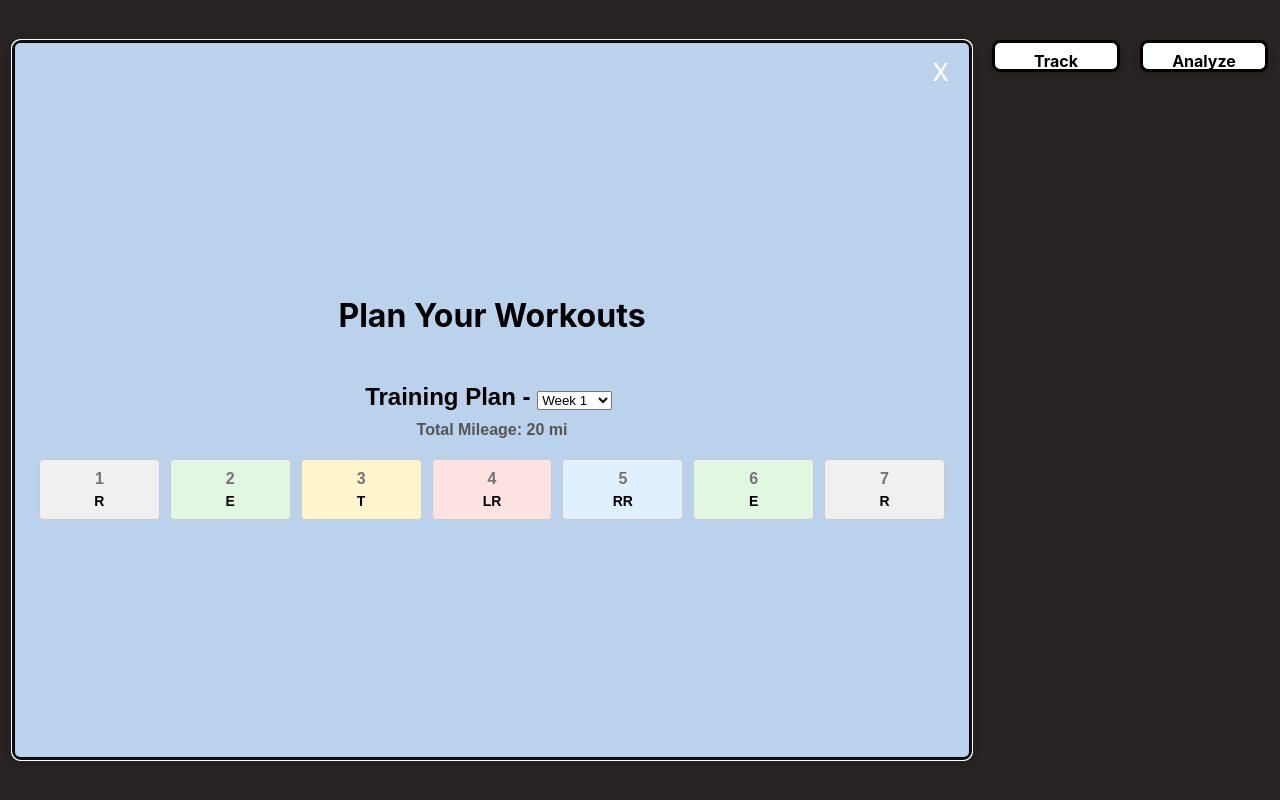
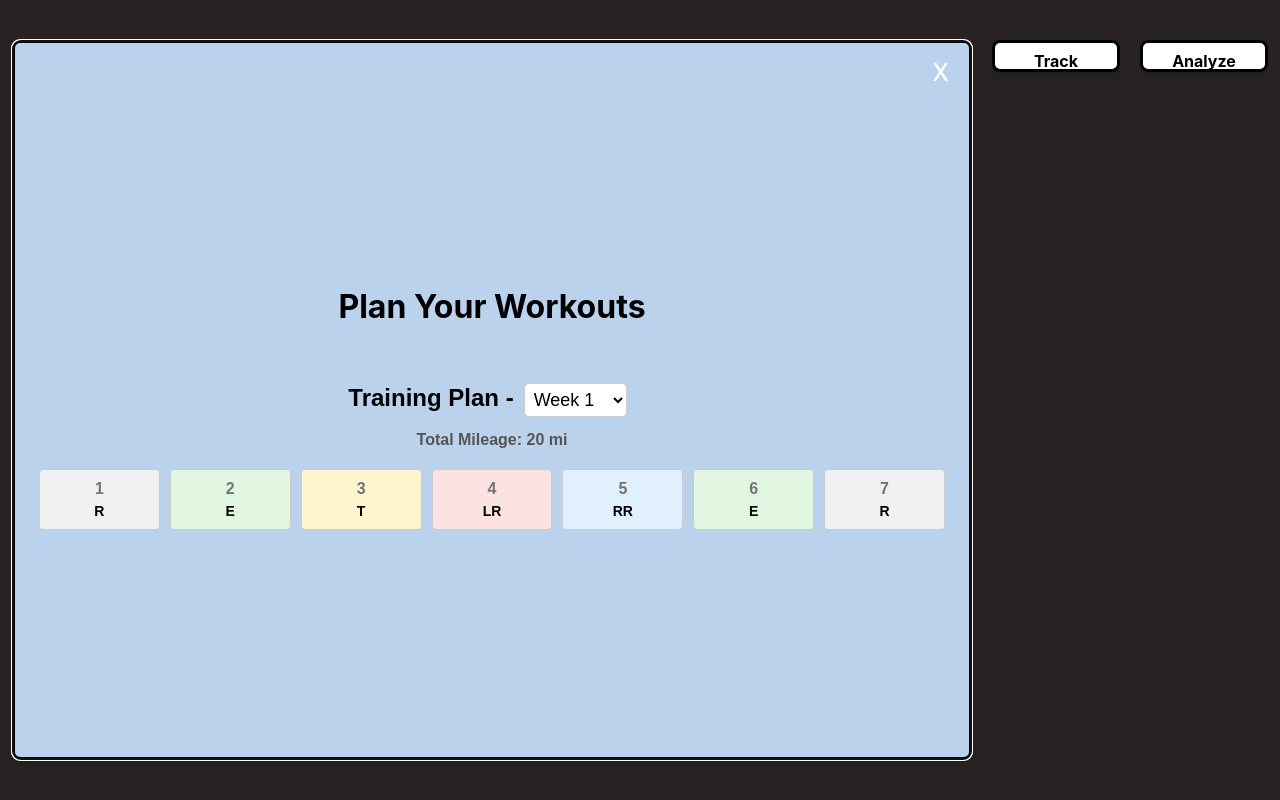
Before and after one commit to tulloch022/marathoner, a React (Vite) app: page / in a window 1280 px wide. Both pictures are taken after a click on the button "Plan". Built offline with nearby package versions, Linux system fonts and the light colour scheme.

Commit message:
styled dropdown in tracker

```diff
--- a/src/index.css
+++ b/src/index.css
@@ -655,3 +655,13 @@ li {
 .login-popup button:hover {
   background: #0056b3;
 }
+
+.week-selector {
+  font-size: 18px;
+  margin-left: 10px;
+  padding: 5px;
+  border: 1px solid #ccc;
+  border-radius: 5px;
+  background: white;
+  cursor: pointer;
+}
```
